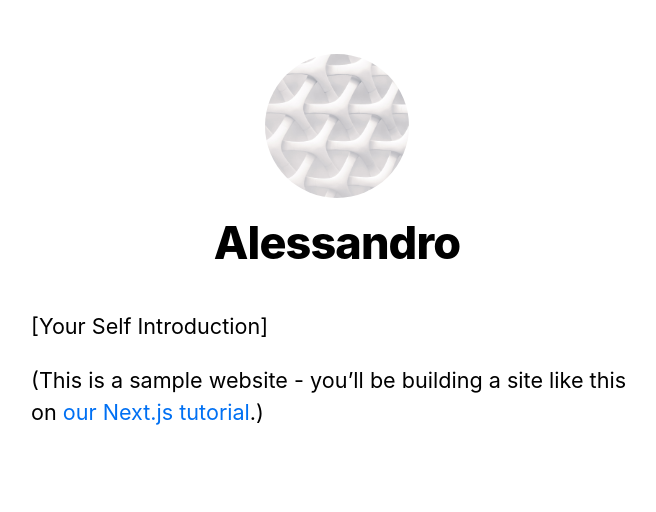
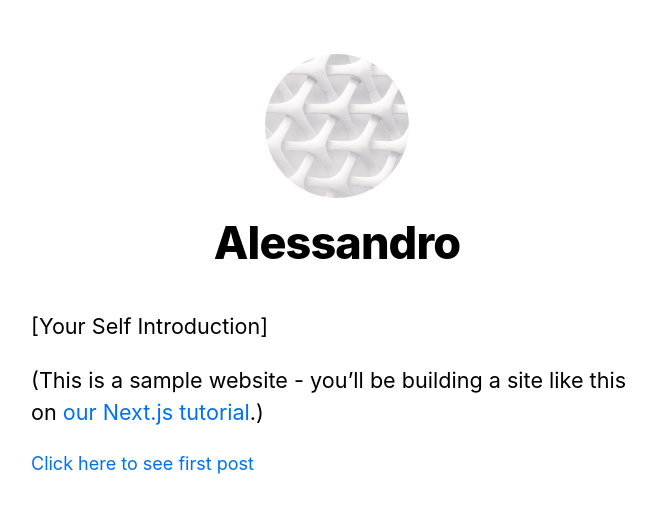
Before and after one commit to alerouge86/nextjs-blog, a Next.js app: page / in a window 1280 px wide. Shown: the top 512 px of the page, without its empty margins (303-959 px from the left). Built offline with nearby package versions, Linux system fonts and the light colour scheme.

Commit message:
added link to first post

```diff
--- a/pages/index.js
+++ b/pages/index.js
@@ -1,6 +1,7 @@
 import Head from "next/head";
 import Layout, { siteTitle } from "../components/layout";
 import utilStyles from "../styles/utils.module.css";
+import Link from "next/link";
 
 export default function Home() {
   return (
@@ -15,6 +16,7 @@ export default function Home() {
           <a href="https://nextjs.org/learn">our Next.js tutorial</a>.)
         </p>
       </section>
+      <Link href="/posts/first-post">Click here to see first post</Link>
     </Layout>
   );
 }
```
